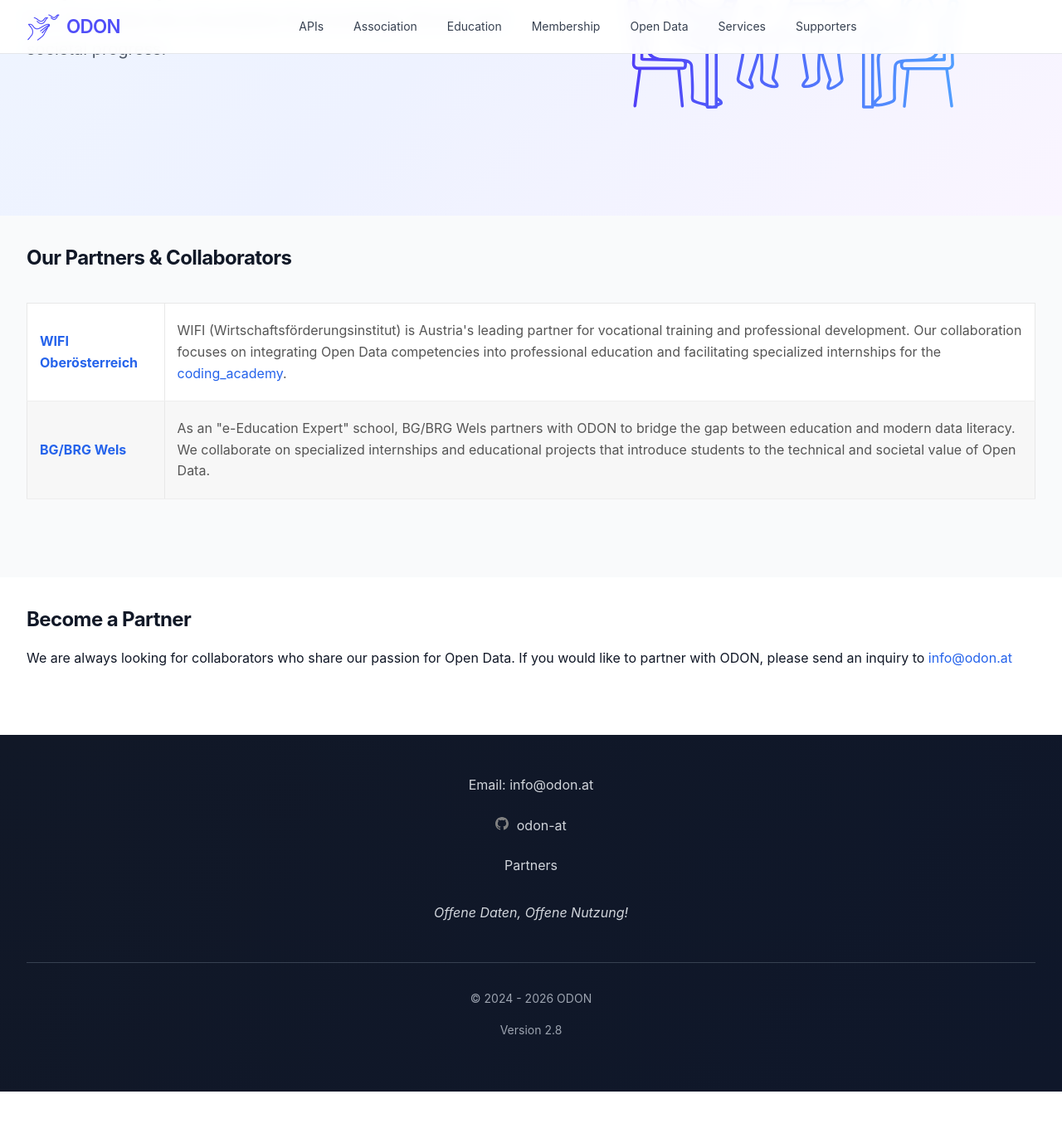
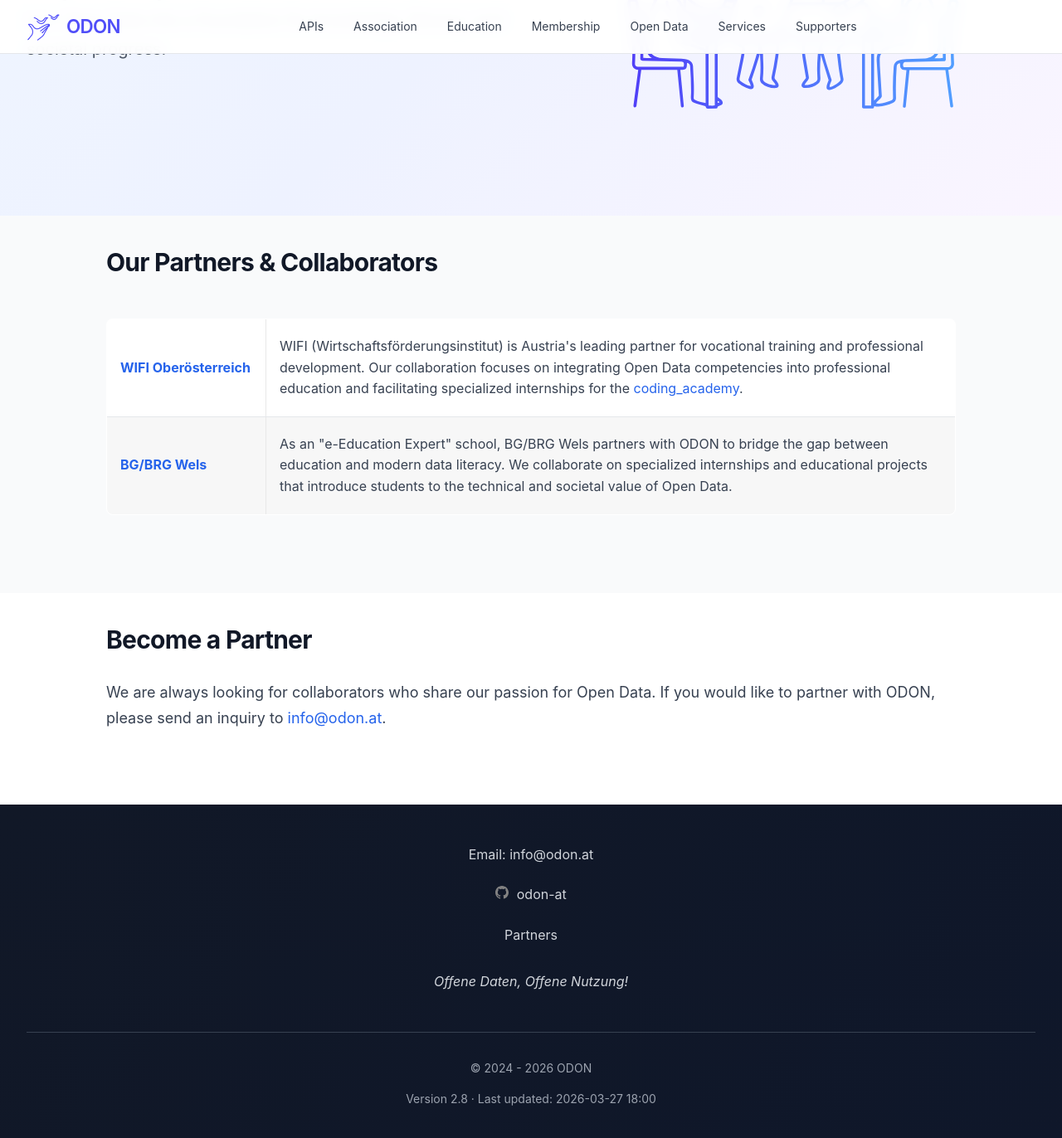
Before and after one commit to verein-odon/verein-odon.github.io, a Jekyll site: the page built from docs/en/partners.md, in a window 1280 px wide and 1400 px high, scrolled down 439 px. Shown: the top 1372 px of the window at 83% size. Built offline with Jekyll 4.4.1, drawn with Linux system fonts in a browser that asks for light colours; before the commit the page ends 1755 px from its top, so only the background shows below that; some of the changed lines change nothing that is shown.

Commit message:
Update partners (en) page

```diff
--- a/docs/en/partners.md
+++ b/docs/en/partners.md
@@ -5,99 +5,77 @@
 ref: partners
 permalink: /en/partners/
 in_nav: false
+last_updated: "2026-03-27 18:00"
 ---
 
 <section class="section bg-gray">
   <div class="container">
-    <h2>Our Partners & Collaborators</h2>
-    {% comment %}
-        <p>
-        </p>
-    {% endcomment %}
-    <div class="partner-table-wrapper">
-        <table class="partner-table">
-            {% comment %}
-            <thead>
-                <tr>
-                    <th>Partner Name</th>
-                    <th>Information</th>
-                </tr>
-            </thead>
-            {% endcomment %}
-            <tbody>
-
-                <tr>
-                    <td><strong><a href="https://www.wifi-ooe.at/" target="_blank">WIFI Oberösterreich</a></strong></td>
-                    <td>
-                        WIFI (Wirtschaftsförderungsinstitut) is Austria's leading partner for vocational training and professional development. Our collaboration focuses on integrating Open Data competencies into professional education and facilitating specialized internships for the <a href="https://www.wifi-ooe.at/karriere/coding-academy" target="_blank">coding_academy</a>.
-                    </td>
-                </tr>
-
-                <tr>
-                    <td><strong><a href="https://schauergym.at/" target="_blank">BG/BRG Wels</a></strong></td>
-                    <td>
-                        As an "e-Education Expert" school, BG/BRG Wels partners with ODON to bridge the gap between education and modern data literacy. We collaborate on specialized internships and educational projects that introduce students to the technical and societal value of Open Data.
-                    </td>
-                </tr>
-
-            </tbody>
-        </table>
-        </div>
+    <div class="content-section">
+      <h2>Our Partners & Collaborators</h2>
+      <div class="partner-table-wrapper">
+      <table class="partner-table">
+        <tbody>
+          <tr>
+            <td><strong><a href="https://www.wifi-ooe.at/" target="_blank" rel="noopener">WIFI Oberösterreich</a></strong></td>
+            <td>
+              WIFI (Wirtschaftsförderungsinstitut) is Austria's leading partner for vocational training and professional development. Our collaboration focuses on integrating Open Data competencies into professional education and facilitating specialized internships for the <a href="https://www.wifi-ooe.at/karriere/coding-academy" target="_blank" rel="noopener">coding_academy</a>.
+            </td>
+          </tr>
+          <tr>
+            <td><strong><a href="https://schauergym.at/" target="_blank" rel="noopener">BG/BRG Wels</a></strong></td>
+            <td>
+              As an "e-Education Expert" school, BG/BRG Wels partners with ODON to bridge the gap between education and modern data literacy. We collaborate on specialized internships and educational projects that introduce students to the technical and societal value of Open Data.
+            </td>
+          </tr>
+        </tbody>
+      </table>
+      </div>
+    </div>
   </div>
 </section>
 
 <section class="section bg-white">
   <div class="container">
-    <h2>Become a Partner</h2>
-    <p>
-        We are always looking for collaborators who share our passion for Open Data. If you would like to partner with ODON, please send an inquiry to <a href="mailto:info@odon.at">info@odon.at</a>
-    </p>
+    <div class="content-section">
+      <h2>Become a Partner</h2>
+      <p>
+        We are always looking for collaborators who share our passion for Open Data. If you would like to partner with ODON, please send an inquiry to <a href="mailto:info@odon.at">info@odon.at</a>.
+      </p>
+    </div>
   </div>
 </section>
 
 <style>
-/* Scrollable wrapper for mobile responsiveness */
-.partner-table-wrapper {
+  .partner-table-wrapper {
     width: 100%;
     overflow-x: auto;
     -webkit-overflow-scrolling: touch;
-}
+  }
 
-.partner-table {
+  .partner-table {
     width: 100%;
     border-collapse: collapse;
-    margin-top: 20px;
-    font-family: inherit; /* Uses your site's font */
-    background-color: #ffffff;
-}
+    margin-top: 1.25rem;
+    background: #fff;
+    border-radius: 0.5rem;
+    overflow: hidden;
+  }
 
-.partner-table thead th {
-    text-align: left;
-    background-color: #f8f9fa;
-    color: #333;
-    padding: 15px;
-    border-bottom: 3px solid #0055AA; /* ODON Blue */
-    font-size: 0.9rem;
-    text-transform: uppercase;
-    letter-spacing: 1px;
-}
+  .partner-table td {
+    padding: 1.25rem 1rem;
+    border-bottom: 1px solid #e5e7eb;
+    vertical-align: middle;
+    color: var(--color-gray-700);
+  }
 
-.partner-table td {
-    padding: 20px 15px;
-    border-bottom: 1px solid #eee;
-    vertical-align: middle;
-    color: #555;
-}
+  .partner-table td:first-child {
+    white-space: nowrap;
+    width: 12rem;
+  }
 
-.partner-table tr:hover .partner-logo {
-    filter: grayscale(0%); /* Color returns on hover */
-}
-
-
-/* Mobile Tweaks */
-@media (max-width: 768px) {
+  @media (max-width: 640px) {
     .partner-table {
-        font-size: 0.9rem;
+      font-size: 0.9rem;
     }
-}
+  }
 </style>
```
